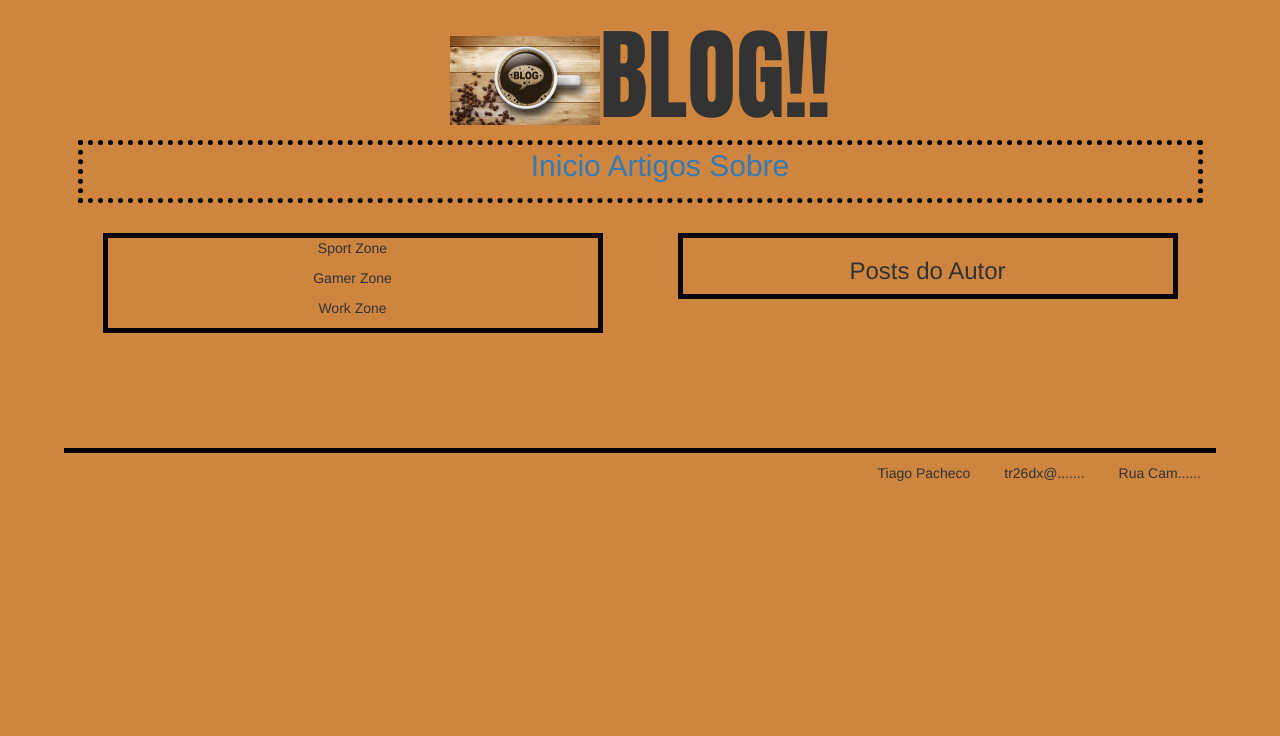
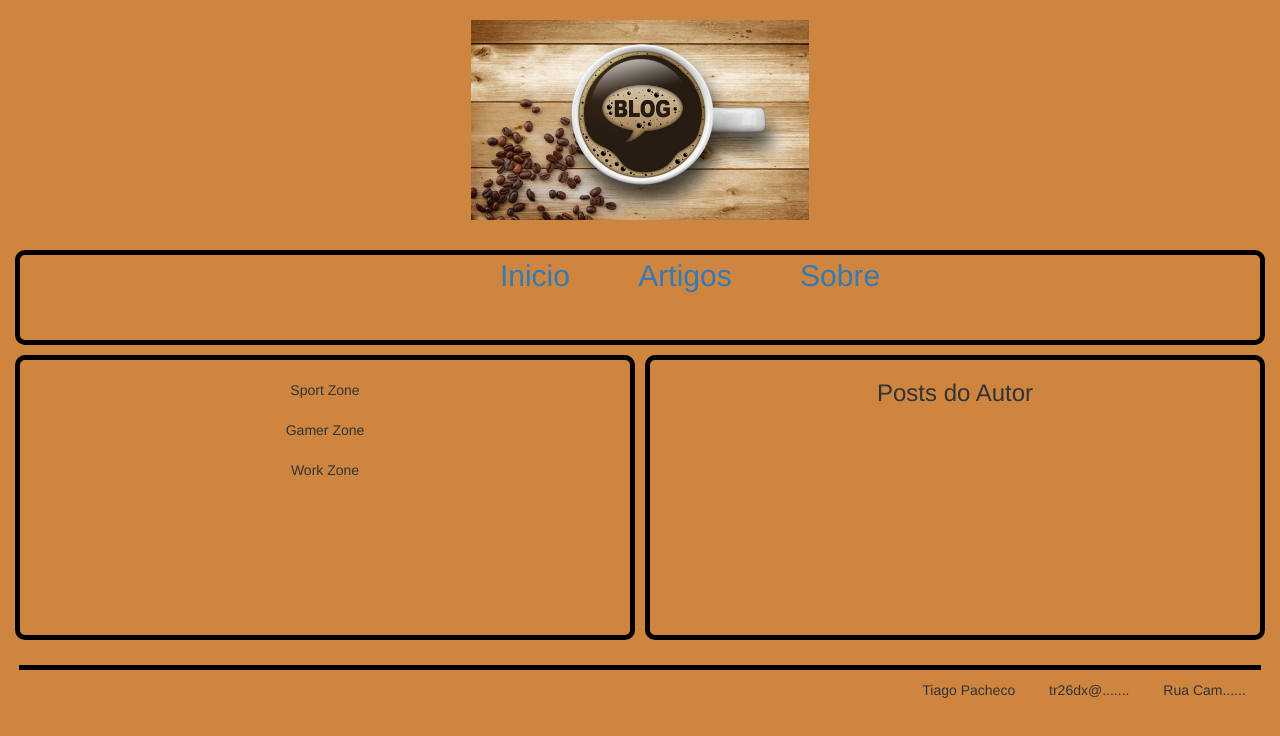
Before and after one commit to TiagoR28/Projectpaw1, a plain HTML site: page paw/ficha2/index.html in a window 1280 px wide. Drawn offline with Linux system fonts and the light colour scheme.

Commit message:
update css grid

```diff
--- a/paw/ficha2/CSS/styleIndex.css
+++ b/paw/ficha2/CSS/styleIndex.css
@@ -6,47 +6,57 @@ body{
 
 header h1{
     font-family: Impact, Haettenschweiler, 'Arial Narrow Bold';
-    font-size: 100px;
+
     position: relative;
     text-align: center;
+    margin-bottom: 30px;
 }
 
-header h1 img{
-    zoom: 25%;
+img{
+    margin-left: auto;
+    margin-right: auto;
+    height: 25%;
 }
 
 .container{
     position: relative;
-    display: inline-block;
+    display: grid;
     width: 100%;
-    margin-bottom: 100px;
+    height: 50%;
+    grid-template: 1fr 3fr/1fr 1fr;
+    grid-gap: 10px 10px;
+
 }
 #menu{
    position: relative;
     font-size: 30px;
     text-align: center;
-    width: 90%;
-    border: 5px dotted black;
+    grid-area: 1/1/1/span 2;
+    border: 5px solid black;
+    border-radius: 10px;
+}
+
+#menu ul a{
     margin-left: 5%;
+
 }
 
 #tags{
     text-align: center;
-    width: 40%;
-    float: left;
+    border-radius: 10px;
+    grid-area: 2/1/2/1;
     border: 5px solid black;
-    margin-left: 7%;
-    margin-top: 30px;
+}
 
-
+#tags p{
+    margin-top: 20px;
+    position: relative;
 }
 
 #posts{
-    width: 40%;
-    float: right;
+    border-radius: 10px;
     border: 5px solid black;
-    margin-right: 7%;
-    margin-top: 30px;
+    grid-area: 2/2/2/2;
 }
 
 #posts h3{
@@ -55,10 +65,10 @@ header h1 img{
 
 footer{
     margin-top: 15px;
-    width: 90%;
+    width: 97%;
     text-align: right;
     border-top: 5px solid black;
-    margin-left: 5%;
+    margin-left: 1.5%;
 }
 
 footer p{
--- a/paw/ficha2/index.html
+++ b/paw/ficha2/index.html
@@ -4,13 +4,13 @@
     <meta charset="UTF-8">
     <link href="./CSS/bootstrap-3.3.7-dist/css/bootstrap.css" type="text/css" rel="stylesheet">
     <link href="./CSS/styleIndex.css" type="text/css" rel="stylesheet">
-    <title>Hello World</title>
+    <title>BLOG</title>
 </head>
 
 <body>
     <header>
         <h1>
-            <img src="./IMG/blog.jpg" alt="BLOG.img" />BLOG!!</h1>
+            <img src="./IMG/blog.jpg" alt="BLOG.img" /></h1>
     </header>
     <div class="container">
         <div id="menu">
```
